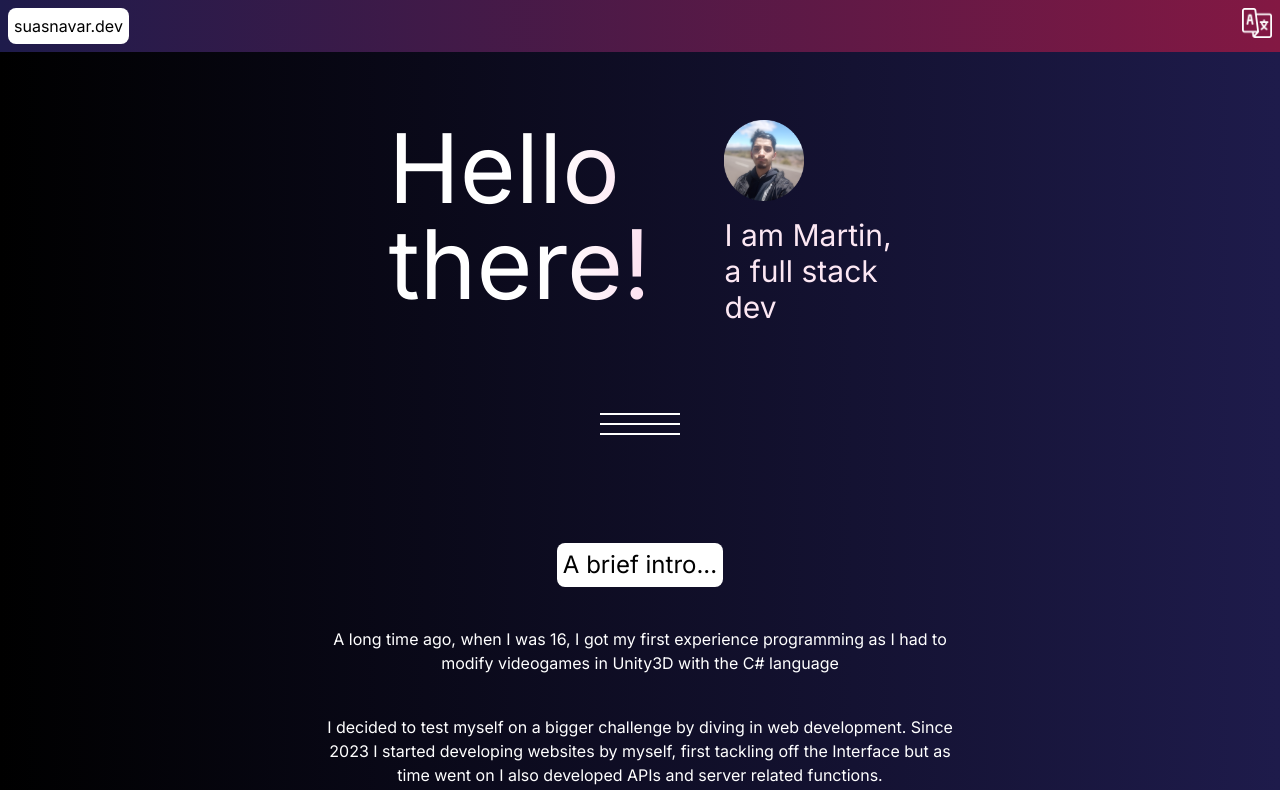
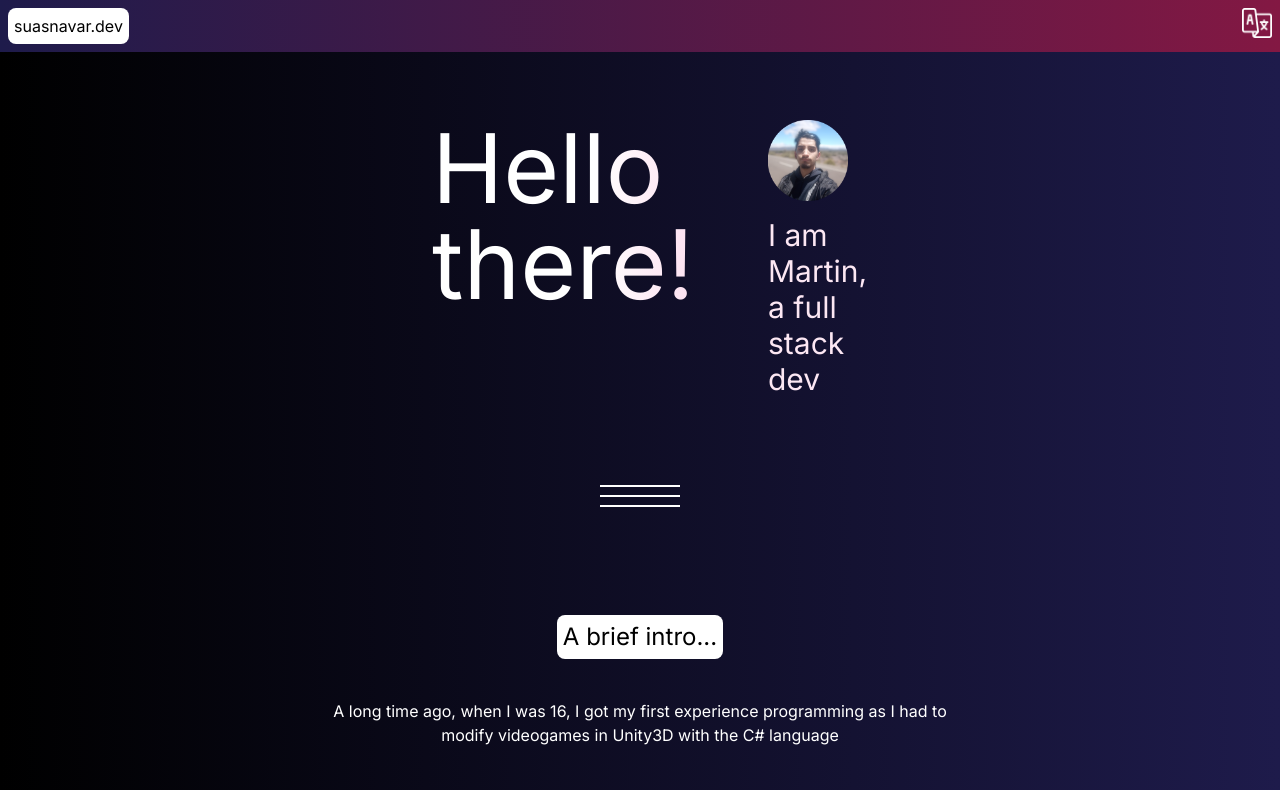
Before and after one commit to martinsuasnavar/portfolio, a Next.js app: page /en in a window 1280 px wide. Shown: the top 790 px of the page. Built offline with nearby package versions, Linux system fonts and the light colour scheme.

Commit message:
Update page.tsx

```diff
--- a/src/app/[locale]/page.tsx
+++ b/src/app/[locale]/page.tsx
@@ -55,9 +55,11 @@ export default function Home() {
                     height={80}
                     alt="dev picture"/>
                   </div>
-                  <div>{t("fastPresentation.0")}</div>
-                  <div>{t("fastPresentation.1")}</div>
-                  <div>{t("fastPresentation.2")}</div>
+                  <div className="w-20">
+                    <div>{t("fastPresentation.0")}</div>
+                    <div>{t("fastPresentation.1")}</div>
+                    <div>{t("fastPresentation.2")}</div>
+                  </div>
                </section>
                </div>
                </div>
```
